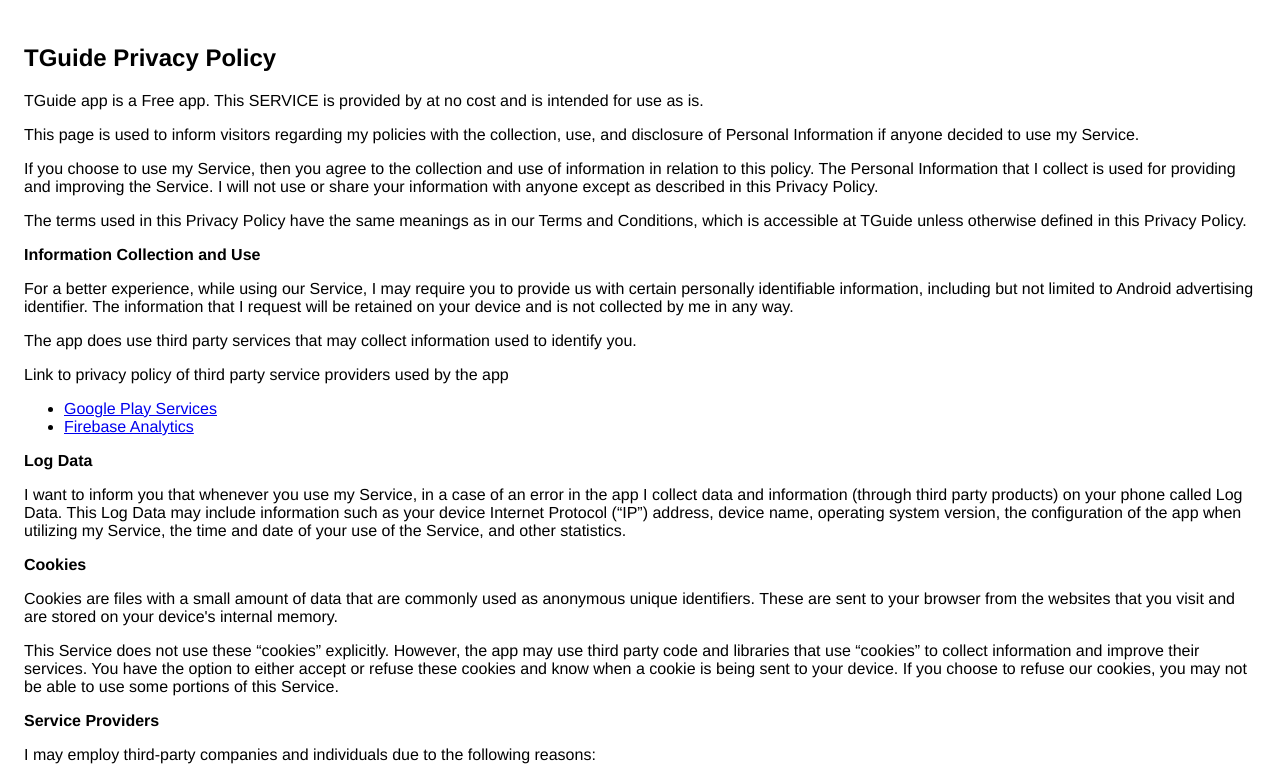
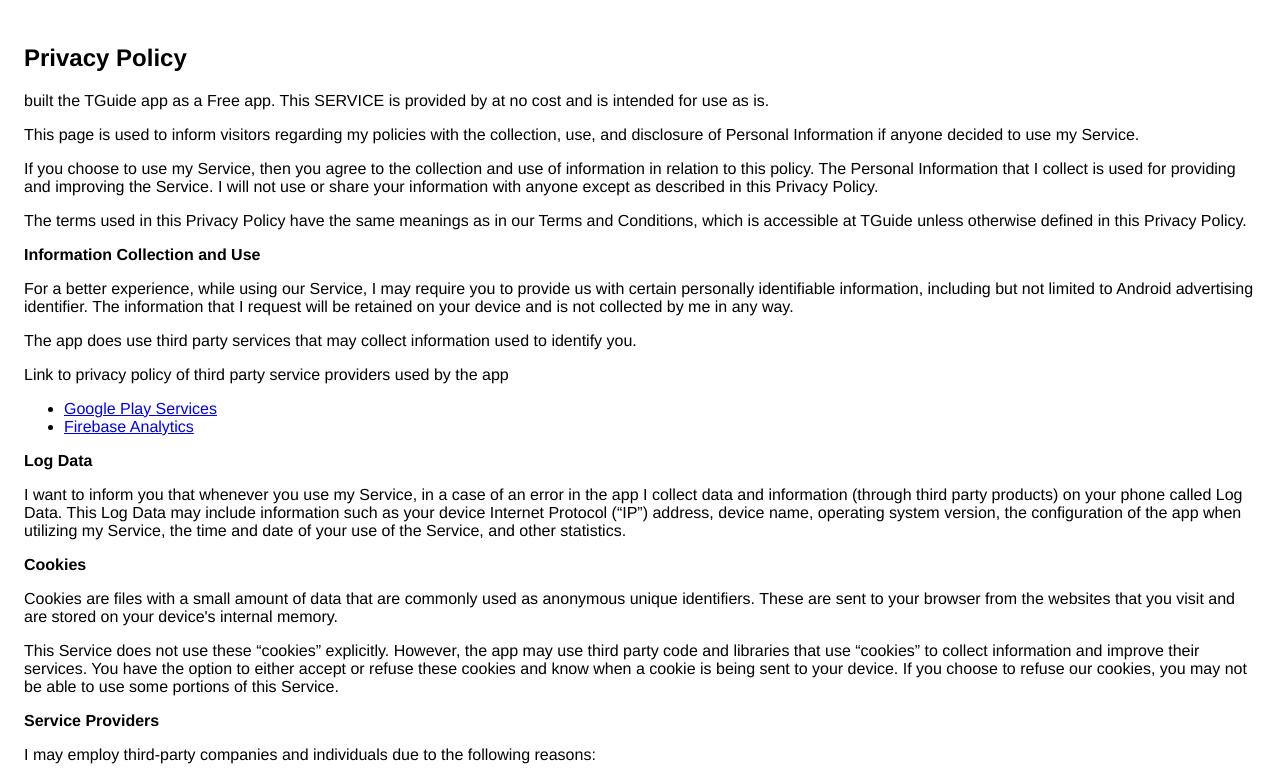
Before and after one commit to zhallgri/zhallgri.github.io, a plain HTML site: page index.html in a window 1280 px wide. Shown: the top 777 px of the page. Drawn offline with Linux system fonts and the light colour scheme.

Commit message:
Update index.html

```diff
--- a/index.html
+++ b/index.html
@@ -7,7 +7,7 @@
       <style> body { font-family: 'Helvetica Neue', Helvetica, Arial, sans-serif; padding:1em; } </style>
     </head>
     <body>
-		<h2>TGuide Privacy Policy</h2> <p>  TGuide app is a Free app. This SERVICE is provided by
+    <h2>Privacy Policy</h2> <p>  built the TGuide app as a Free app. This SERVICE is provided by
                      at no cost and is intended for use as is.
                   </p> <p>This page is used to inform visitors regarding my policies with the collection, use, and disclosure
                     of Personal Information if anyone decided to use my Service.
```
Lines whose indentation alone changed are shown as unchanged.
